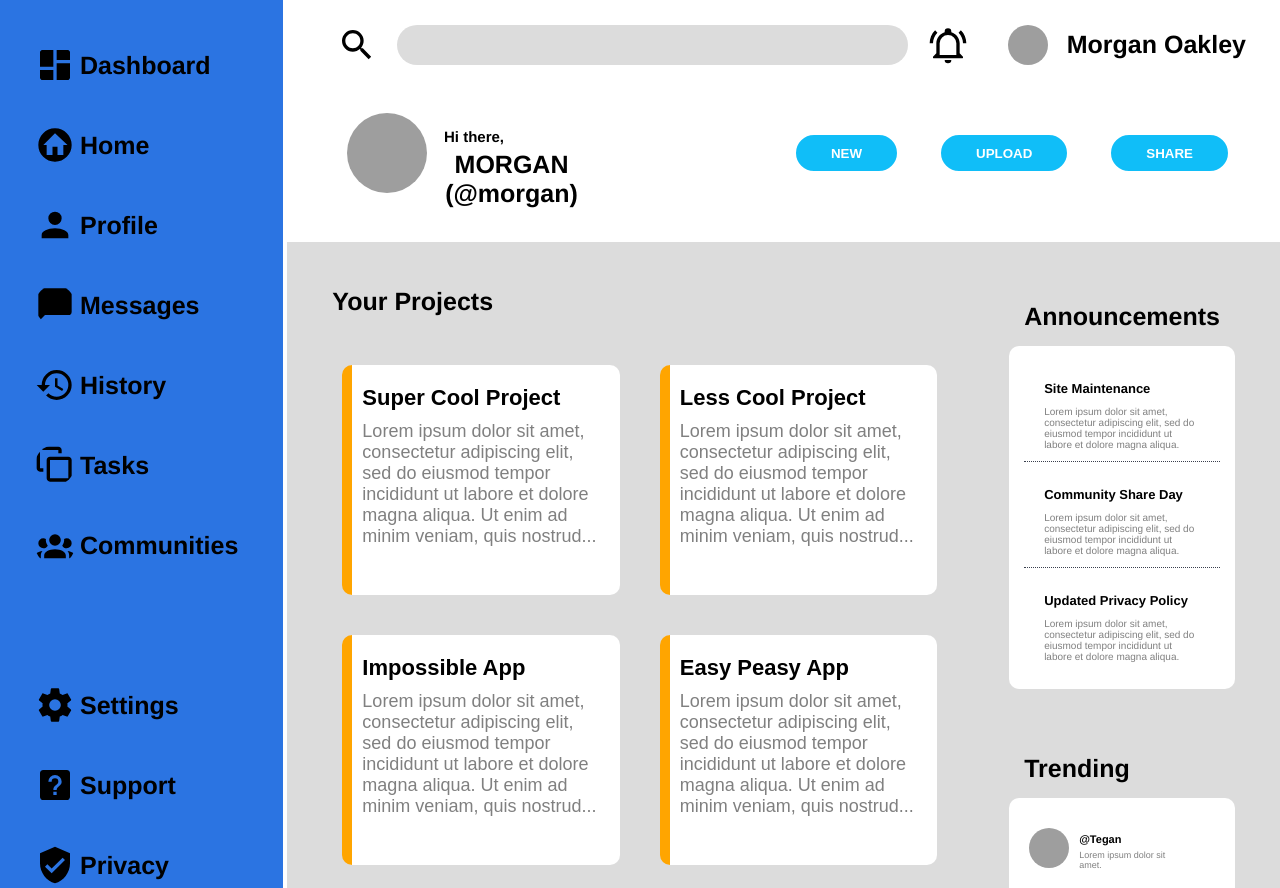
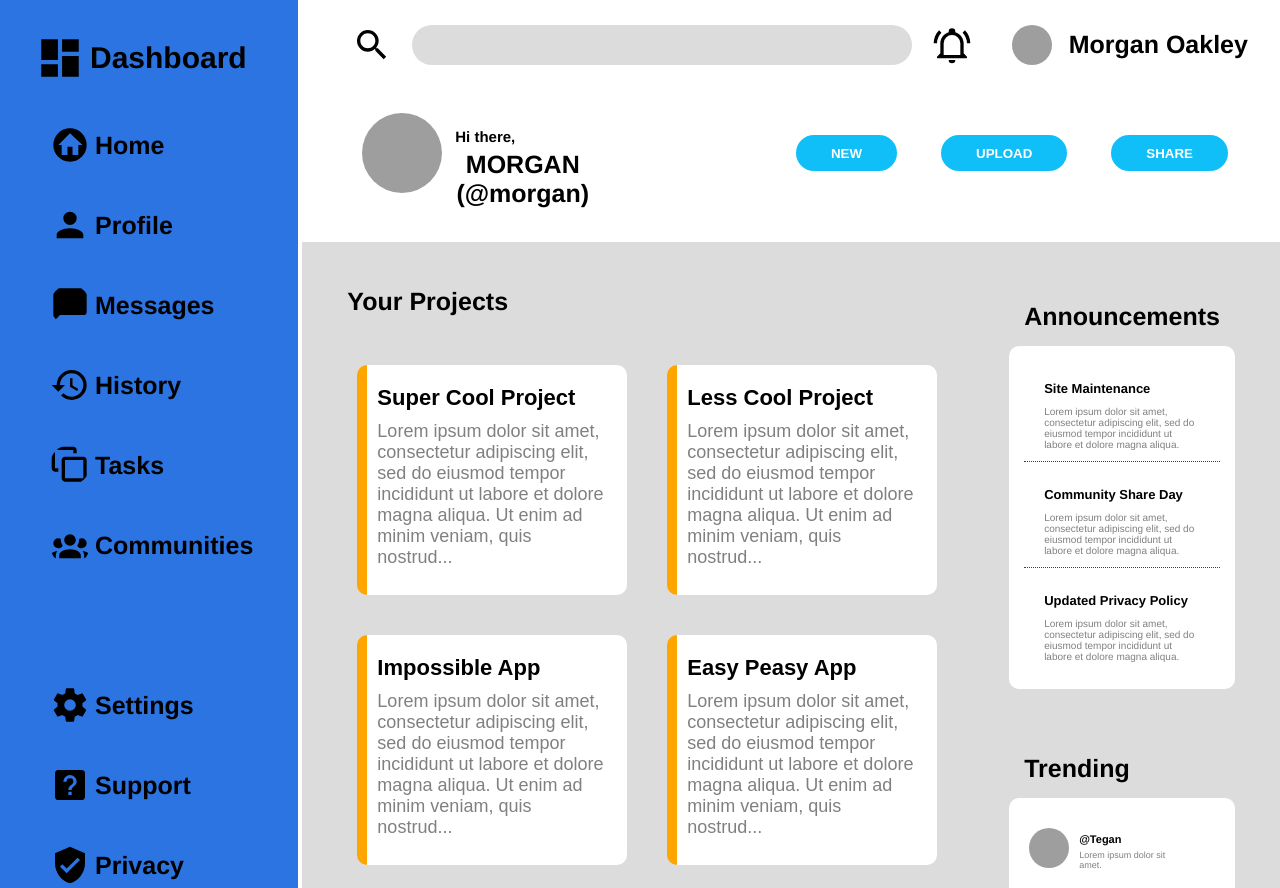
Before and after one commit to VascoMacedo/Admin-Dashboard-Project, a plain HTML site: page teste.html in a window 1280 px wide. Shown: the top 888 px of the page. Drawn offline with Linux system fonts and the light colour scheme; grey boxes are pictures that could not be loaded.

Commit message:
Fixed Some Things - NOW I Finished It

```diff
--- a/teste.css
+++ b/teste.css
@@ -53,7 +53,7 @@
 
   display: grid;
   grid-template-columns: 1fr 4fr;
-  padding-left: 0%;
+
   padding-bottom: 0%;
 }
 
@@ -361,6 +361,15 @@
   margin-right: 20px;
 }
 
+.primeiraImagem{
+  width: 50px;
+  height: 50px;
+  border-radius: 20px;
+
+  margin-left: 20px;
+  margin-right: 20px;
+}
+
 .smallerText {
   font-size: 15px;
   color: black;
--- a/teste.html
+++ b/teste.html
@@ -12,9 +12,9 @@
 
       <div class="sidebar-Container">
         <div class="sidebar">
-            <div class="side-content">
-              <img class="imagemPPQ" src="Imgs/view-dashboard.svg" alt="Logo">
-              <p>Dashboard</p>
+            <div class="side-content" style="padding-left: 0%; padding-top: 0%;">
+              <img class="primeiraImagem" src="Imgs/view-dashboard.svg" alt="Logo">
+              <p style="font-size: 30px;">Dashboard</p>
             </div>
             <div class="side-content">
               <img class="imagemPPQ" src="Imgs/home-circle.svg" alt="Logo">
```
